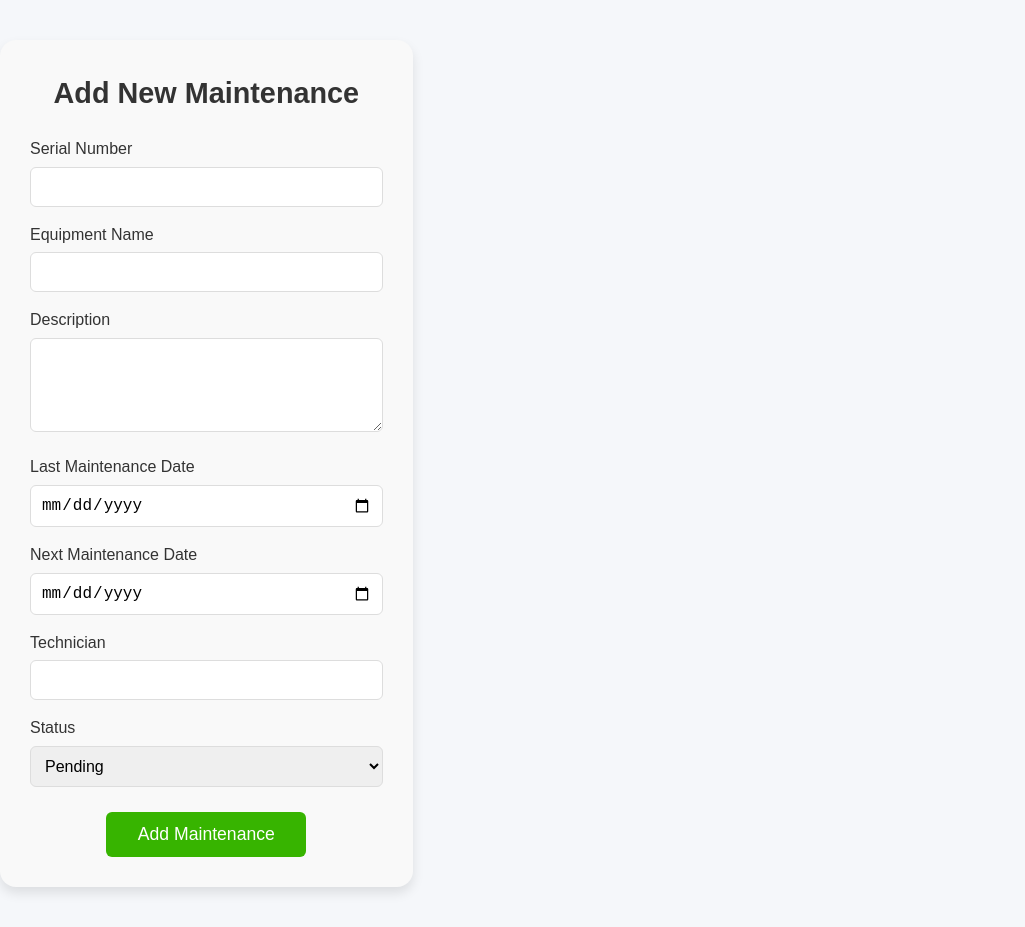
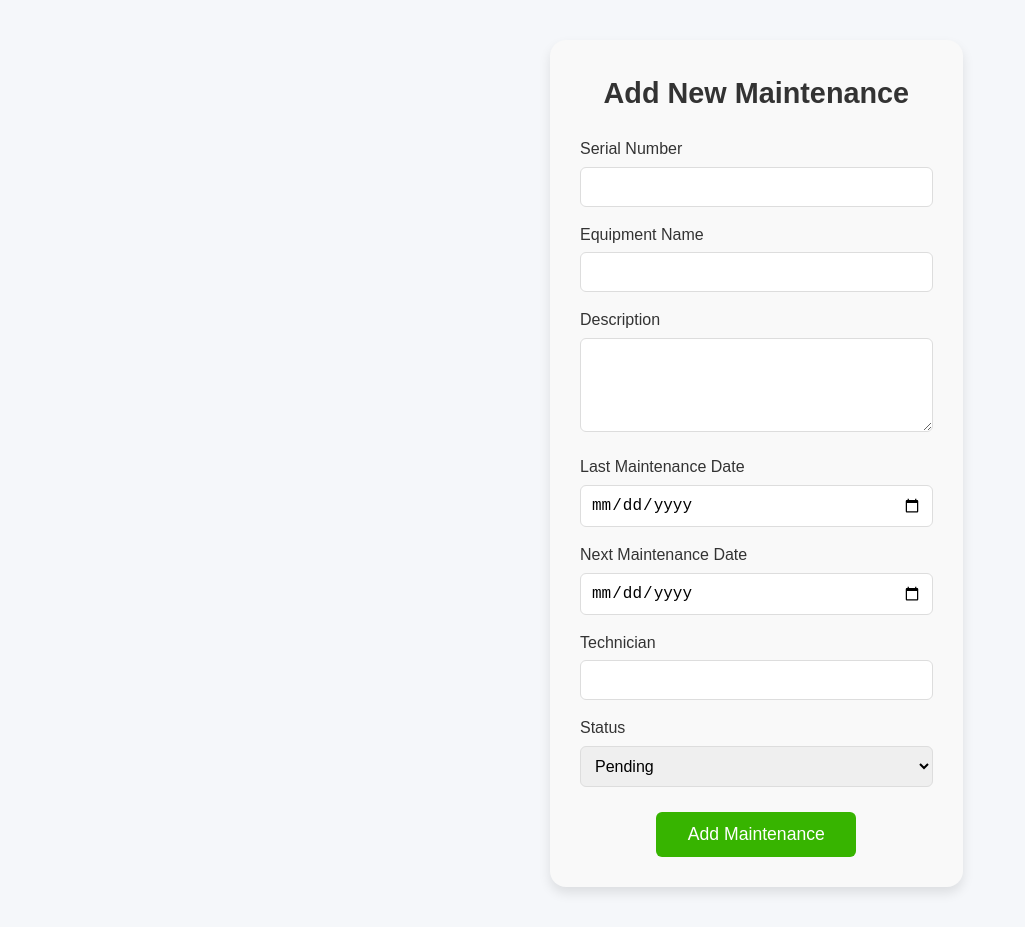
Before and after one commit to omethwithmal/ZenTea, a React (Vite) app in the folder zentea/: page /AddMaintenance in a window 1280 px wide. Shown: the whole page, without its empty margins (0-1025 px from the left). Built offline with nearby package versions, Linux system fonts and the light colour scheme.

Commit message:
updated_forms

```diff
--- a/zentea/src/components/EquipmentIssue/AddIssue.jsx
+++ b/zentea/src/components/EquipmentIssue/AddIssue.jsx
@@ -54,14 +54,18 @@ const AddIssue = () => {
 
   // Styles (same as before)
   const containerStyle = {
+
     maxWidth: '800px',
+
     margin: '0 auto',
+    marginLeft:"500px",
     padding: '2rem',
     fontFamily: "'Inter', sans-serif",
   };
 
   const cardStyle = {
     backgroundColor: 'white',
+    width:'500xp',
     borderRadius: '12px',
     padding: '2rem',
     boxShadow: '0 4px 20px rgba(0, 0, 0, 0.08)',
--- a/zentea/src/components/EquipmentMaintenance/AddMaintenance.jsx
+++ b/zentea/src/components/EquipmentMaintenance/AddMaintenance.jsx
@@ -38,7 +38,9 @@ const AddMaintenance = () => {
     return (
         <div style={{
             maxWidth: '600px',
+
             margin: '40px auto',
+            marginLeft:"550px",
             padding: '30px',
             background: '#f9f9f9',
             borderRadius: '16px',
@@ -47,6 +49,7 @@ const AddMaintenance = () => {
         }}>
             <h2 style={{
                 textAlign: 'center',
+
                 fontSize: '1.8rem',
                 fontWeight: '700',
                 color: '#333',
--- a/zentea/src/components/EquipmentMaintenance/UpdateMaintenance.jsx
+++ b/zentea/src/components/EquipmentMaintenance/UpdateMaintenance.jsx
@@ -53,6 +53,8 @@ const UpdateMaintenance = () => {
     return (
         <div style={{
             maxWidth: '600px',
+            marginLeft:'500px',
+            width:"400px",
             margin: '40px auto',
             padding: '30px',
             background: '#f9f9f9',
```
